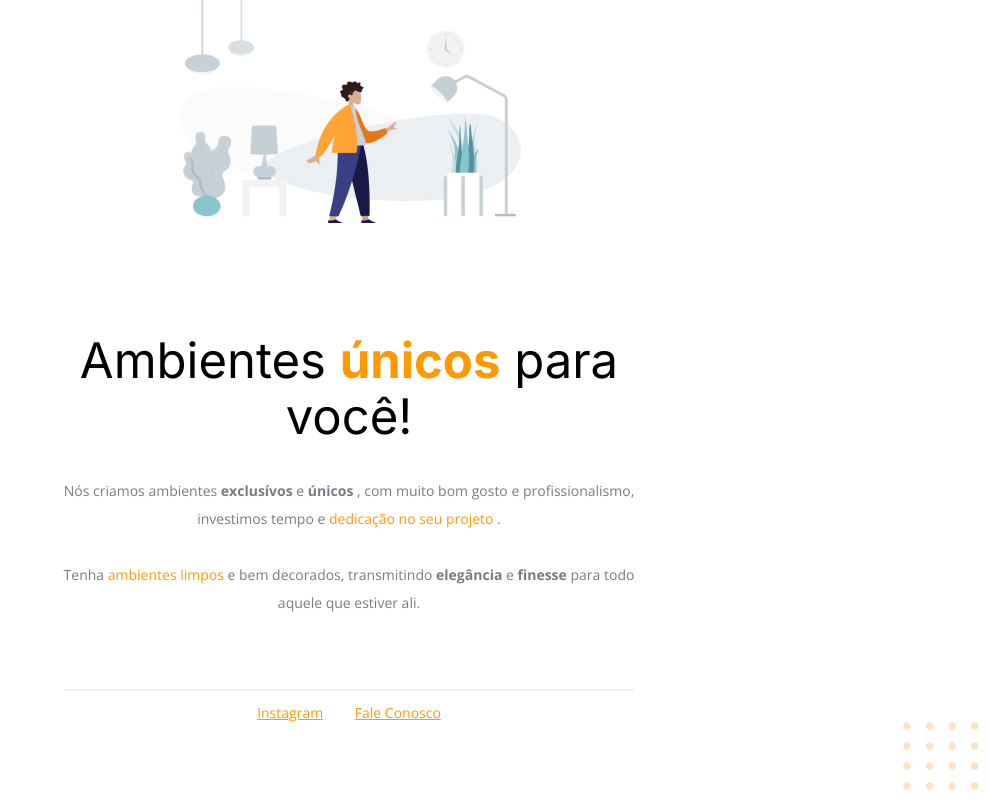
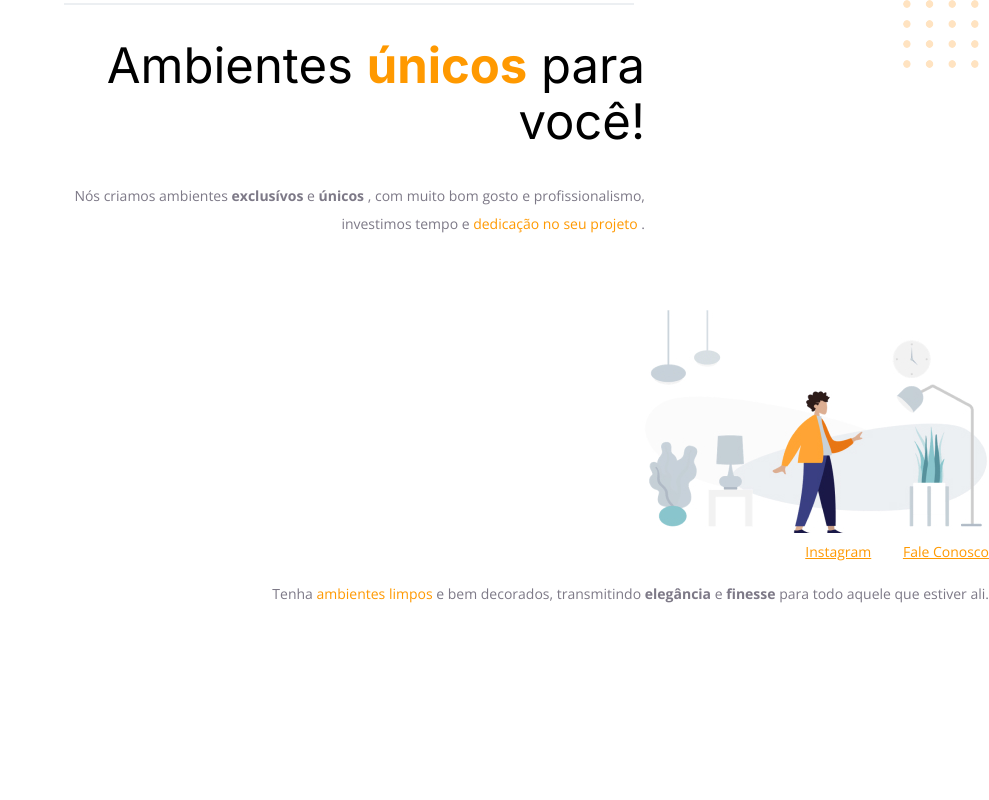
Before and after one commit to priscilha/Projeto01, a plain HTML site: page index.html in a window 1280 px wide. Shown: the whole page, without its empty margins (291-1280 px from the left). Drawn offline with nearby package versions, Linux system fonts and the light colour scheme.

Commit message:
Corrigindo Bugs

```diff
--- a/index.html
+++ b/index.html
@@ -17,25 +17,37 @@
 <body>
 
     <div id="hero">
-        <img src="images/img1.jpg" alt="Desenho de uma pessoa vestindo uma camisa amarela em uma sala com móveis">
+        <div id="line"></div>
+
+
 
         <h1>Ambientes <span>únicos</span> para você!</h1>
         <p>Nós criamos ambientes <strong>exclusívos</strong> e <strong>únicos</strong> , com muito bom gosto e
             profissionalismo, investimos tempo e
             <span>dedicação no seu projeto</span> .
             <br>
-            <br>
+
+        </p>
+    </div>
+    <div id="hero2">
+
+        <img src="images/img1.jpg" alt="Desenho de uma pessoa vestindo uma camisa amarela em uma sala com móveis">
+        <div id="footer">
+
+            <a href="http://instagram.com" target="_blank"> Instagram</a>
+            <a href="mailto:contato@faleconosco.com.br">Fale Conosco</a>
+
+        </div>
+        <p>
+
+
         Tenha <span>ambientes limpos</span> e bem decorados, transmitindo <strong>elegância</strong> e
             <strong>finesse</strong> para todo aquele que estiver ali.
         </p>
     </div>
-    <div id="footer">
-        <div id="line"></div>
-        <a href="http://instagram.com" target="_blank"> Instagram</a>
-        <a href="mailto:contato@faleconosco.com.br">Fale Conosco</a>
 
-    </div>
     <img id="balls" src="images/balls.svg" alt="Bolinhas laranjadas na parte inferior direita da tela">
+    <div id="line"></div>
 
 </body>
 
--- a/style.css
+++ b/style.css
@@ -1,16 +1,17 @@
 body {
     font-family: 'Open Sans', sans-serif;
-    text-align: center;
+    text-align: right;
     margin: 0;
 }
 
 #hero {
     width: 592px;
-    margin: 0 auto 72px;
+    margin: 3px auto 72px;
 }
 
 #hero img {
-    margin-bottom: 72px;
+    margin-bottom:72px;
+
 }
 
 h1 {
@@ -40,7 +41,7 @@ p, #footer {
     margin-left: 28px;
 }
 
-#footer #line {
+#hero #line {
     width: 568px;
     height: 0px;
     border: 1px solid #ECEFF2;
@@ -49,6 +50,6 @@ p, #footer {
 
 #balls{
     position: fixed;
-    bottom: 0px;
+    top: 0px;
     right: 0px;
 }
```
Also changed, not shown: proj01.PNG (added).
